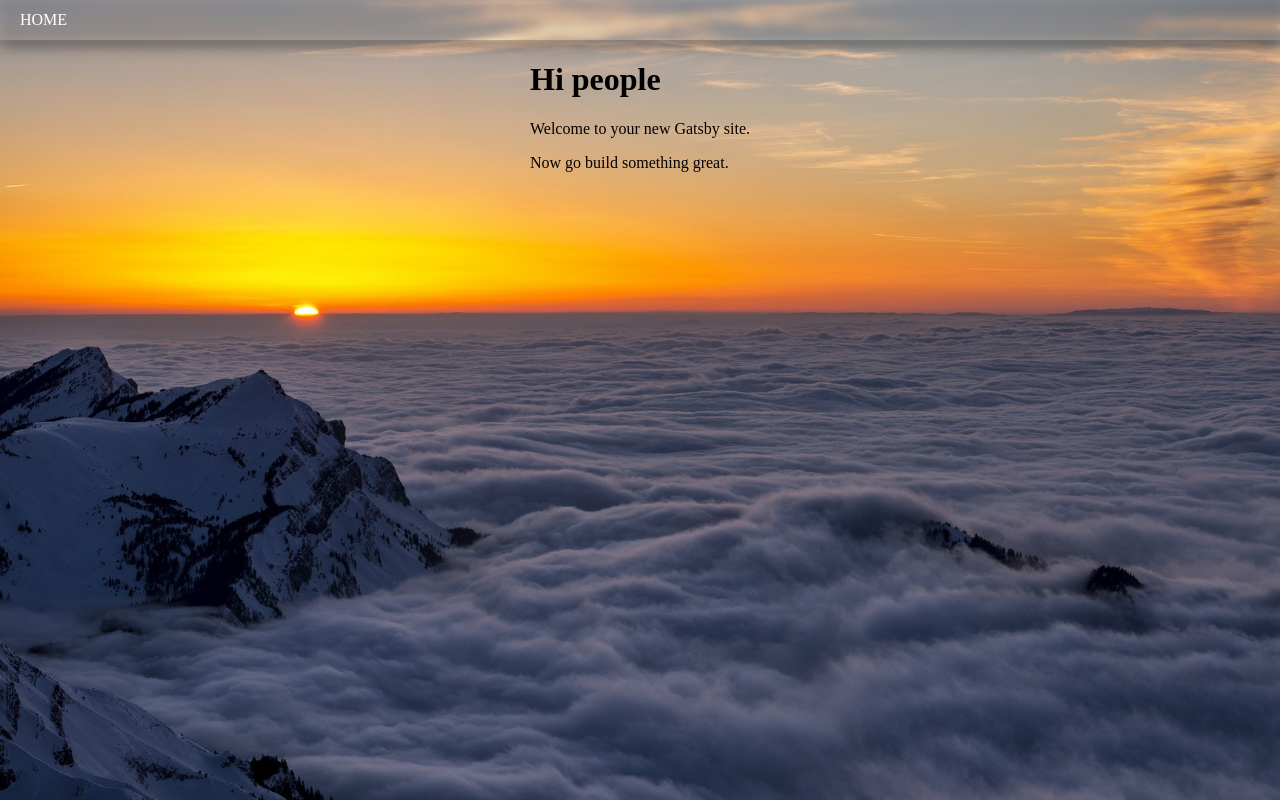
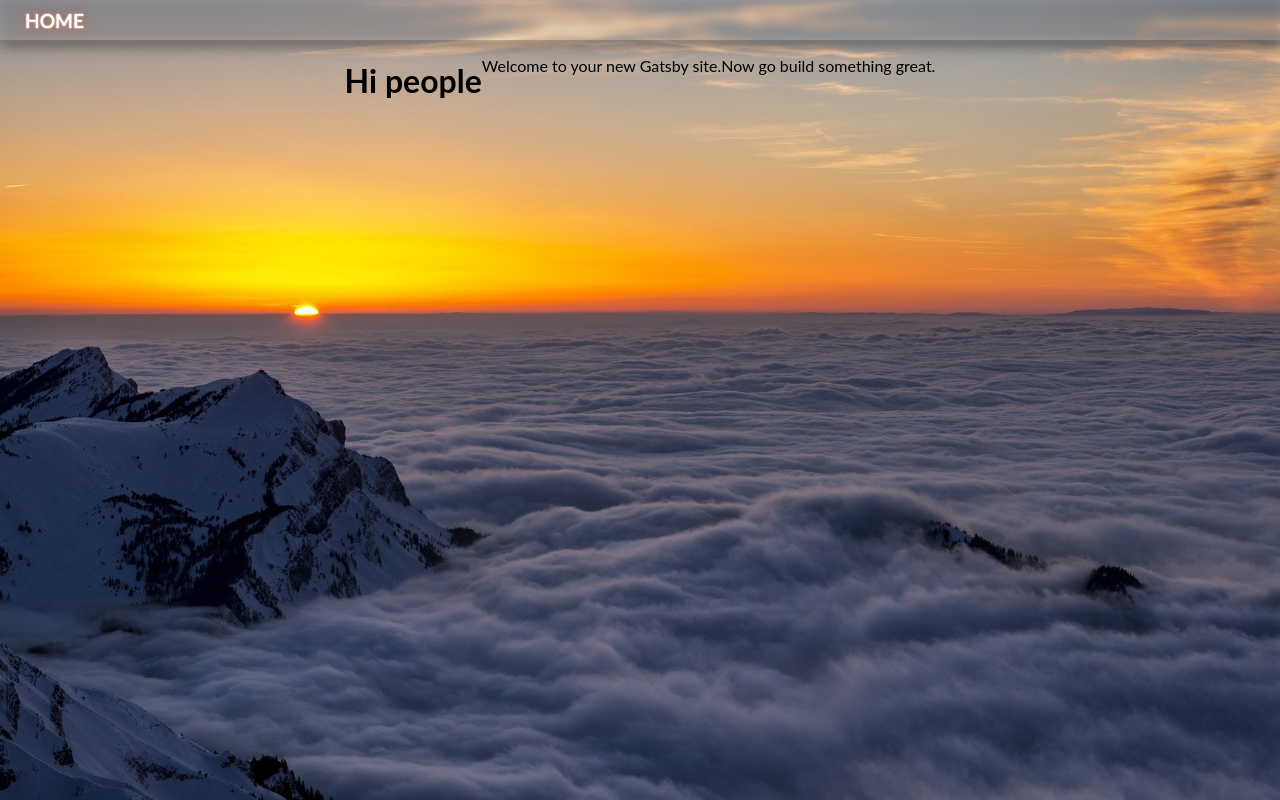
Before and after one commit to bearnacki/personal-startpage, a Gatsby site: page / in a window 1280 px wide. Built offline with nearby package versions, Linux system fonts and the light colour scheme; Gatsby itself is replaced by a stand-in of ours.

Commit message:
add styles to navbar items

```diff
--- a/src/components/Navigation/Navigation.js
+++ b/src/components/Navigation/Navigation.js
@@ -2,7 +2,7 @@ import React from "react"
 import { Link } from "gatsby"
 import styled from "styled-components"
 
-const NavigationWrapper = styled.div`
+const NavigationWrapper = styled.nav`
   position: fixed;
   top: 0;
   left: 0;
@@ -31,10 +31,6 @@ const StyledMenuList = styled.ul`
   position: relative;
   padding: 0;
   list-style: none;
-  color: white;
-  display: flex;
-  font-weight: 500;
-  font-size: 1em;
   z-index: 2;
 `
 
@@ -43,12 +39,19 @@ const StyledNavItem = styled.li`
   postion: relative;
   margin-left: 20px;
   height: 100%;
+  display: inline-block;
+  padding: 0 5px;
 `
 
 const StyledLink = styled(Link)`
-  color: white;
+  color: #FFF;
   text-decoration: none;
   text-transform: uppercase;
+  font-weight: 500;
+  font-size: 1.2em;
+  text-shadow: 0 0 1px rgba(255, 255, 255, 1),
+               0 0 2px rgba(255, 255, 255, 1),
+               0 0 10px rgba(225, 80, 40, 1)
 `
 
 const Navigation = () => (
--- a/src/pages/index.js
+++ b/src/pages/index.js
@@ -5,12 +5,12 @@ import SEO from "../components/seo"
 import { createGlobalStyle } from "styled-components"
 
 const GlobalStyle = createGlobalStyle`
-  @import url('https://fonts.googleapis.com/css2?family=Montserrat');
+  @import url('https://fonts.googleapis.com/css2?family=Lato');
 
   body {
     padding: 0;
     margin: 0;
-    font-family: 'Montserrat';
+    font-family: 'Lato';
   }
 
   *, *::before, *::after {
@@ -23,11 +23,9 @@ const IndexPage = () => (
     <GlobalStyle />
     <Layout>
       <SEO title="Home" />
-      <div>
       <h1>Hi people</h1>
       <p>Welcome to your new Gatsby site.</p>
       <p>Now go build something great.</p>
-      </div>
     </Layout>
   </>
 )
```
